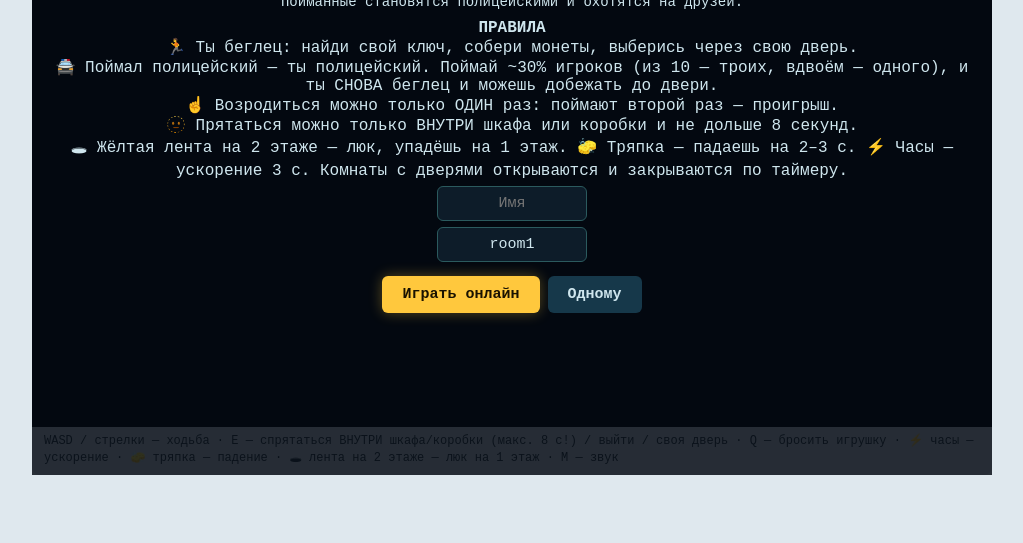
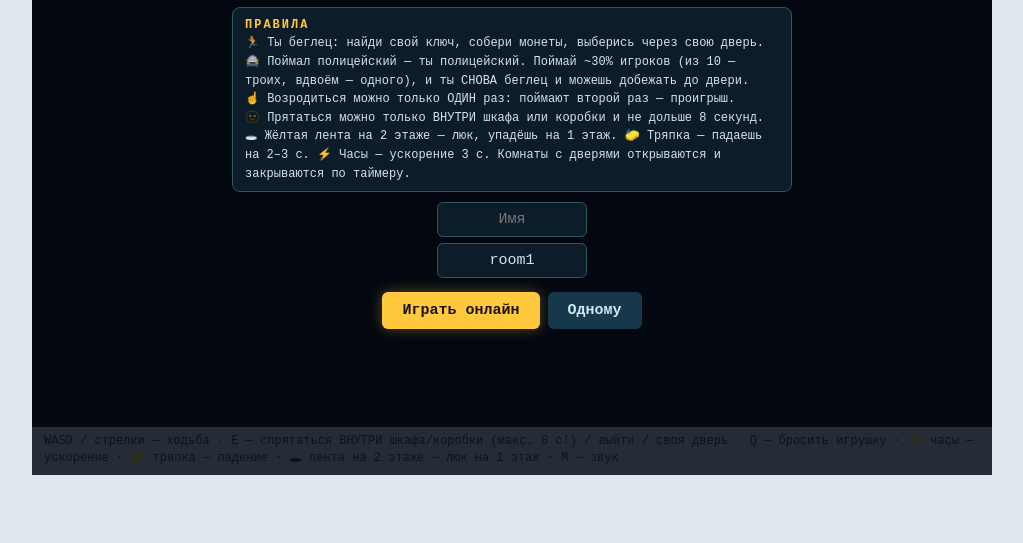
Before and after one commit to kiyalbekkyzy/Shadow-Hunt, a plain HTML site: page shadow-hunt/index.html in a window 1280 px wide. Shown: the part 257-800 px from the top of the page, without its empty margins (128-1151 px from the left). Drawn offline with Linux system fonts and the light colour scheme.

Commit message:
Update style.css

```diff
--- a/shadow-hunt/style.css
+++ b/shadow-hunt/style.css
@@ -52,3 +52,4 @@ body.mobile.play #bm{display:block}
 #be.hd{background:rgba(125,255,107,.9);box-shadow:0 0 16px rgba(125,255,107,.45)}
 #bm{position:absolute;right:calc(10px + env(safe-area-inset-right,0px));top:8px;z-index:6;margin:0;padding:0;width:40px;height:40px;border-radius:50%;font-size:18px;line-height:1;background:rgba(10,20,30,.55);color:#fff;box-shadow:none;border:1px solid rgba(255,255,255,.3)}
 @media(max-height:420px){#be{width:80px;height:80px}#bq{width:62px;height:62px;margin-bottom:26px}#tc .tbtn b{font-size:24px}#tc .tbtn i{display:none}#jb{width:96px;height:96px;margin:-48px 0 0 -48px;top:calc(100% - 70px)}}
+.rules{max-width:560px;margin:10px auto;text-align:left;font-size:12px;line-height:1.55;background:#0d1c29;border:1px solid #2b5a5e;border-radius:8px;padding:8px 12px}.rules b{color:#ffc83d;letter-spacing:2px}
```
